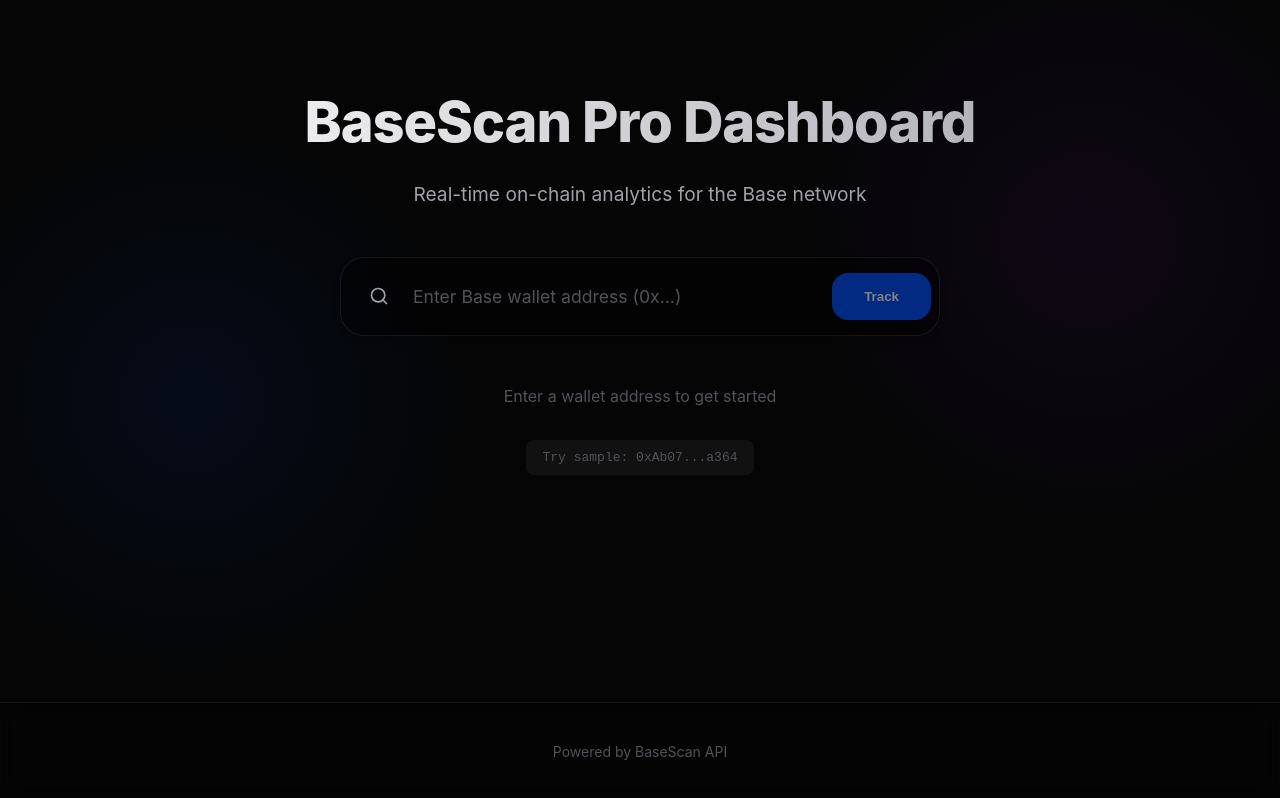
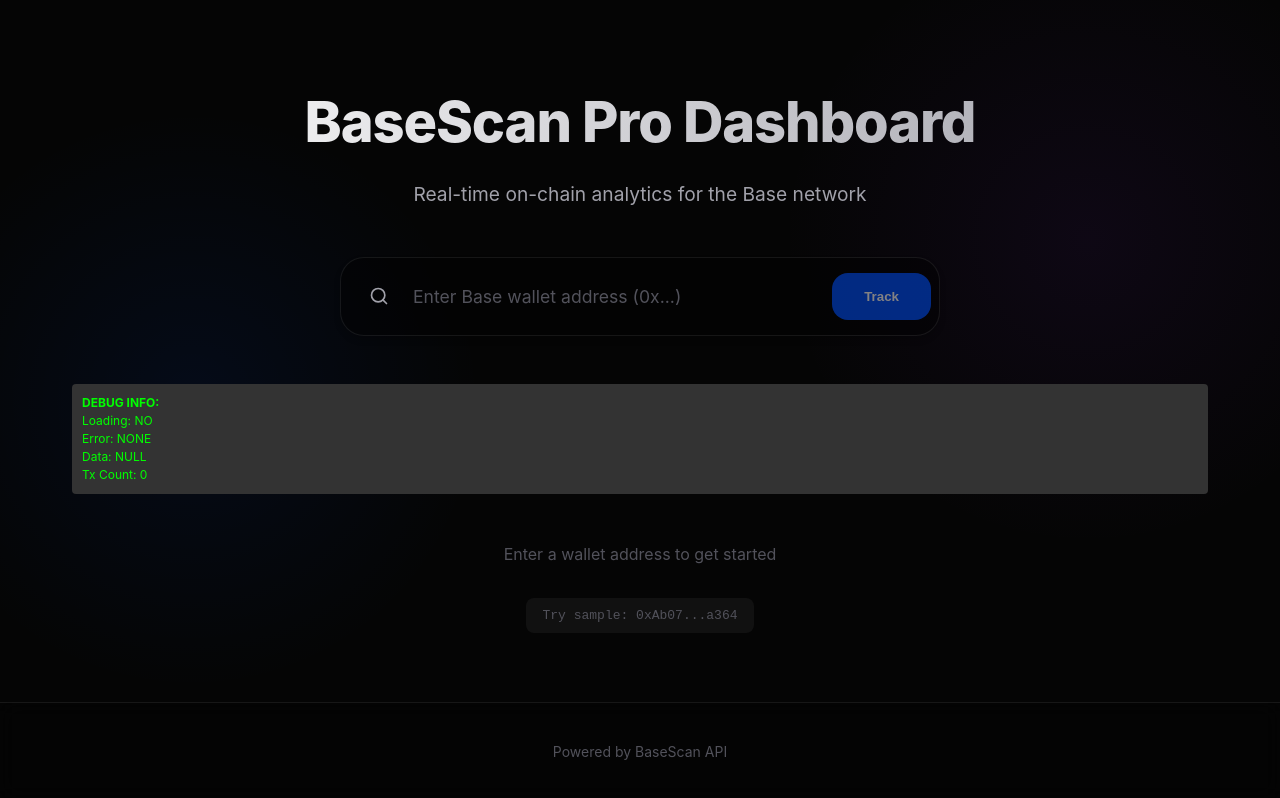
Before and after one commit to Peruks/BASE-DASHBOARD, a React (Vite) app: page / in a window 1280 px wide. Built offline with nearby package versions, Linux system fonts and the light colour scheme.

Commit message:
Chore: Add visual debug info to diagnose production issue

```diff
--- a/src/App.tsx
+++ b/src/App.tsx
@@ -31,6 +31,15 @@
         </div>
       )}
 
+      {/* DEBUG SECTION - REMOVE LATER */}
+      <div style={{ padding: '10px', background: '#333', color: '#0f0', fontSize: '12px', marginBottom: '20px', borderRadius: '4px' }}>
+        <strong>DEBUG INFO:</strong><br />
+        Loading: {loading ? 'YES' : 'NO'}<br />
+        Error: {error || 'NONE'}<br />
+        Data: {data ? 'LOADED' : 'NULL'}<br />
+        Tx Count: {data?.transactions?.length || 0}
+      </div>
+
       {data && !loading && (
         <Dashboard data={data} />
       )}
```
